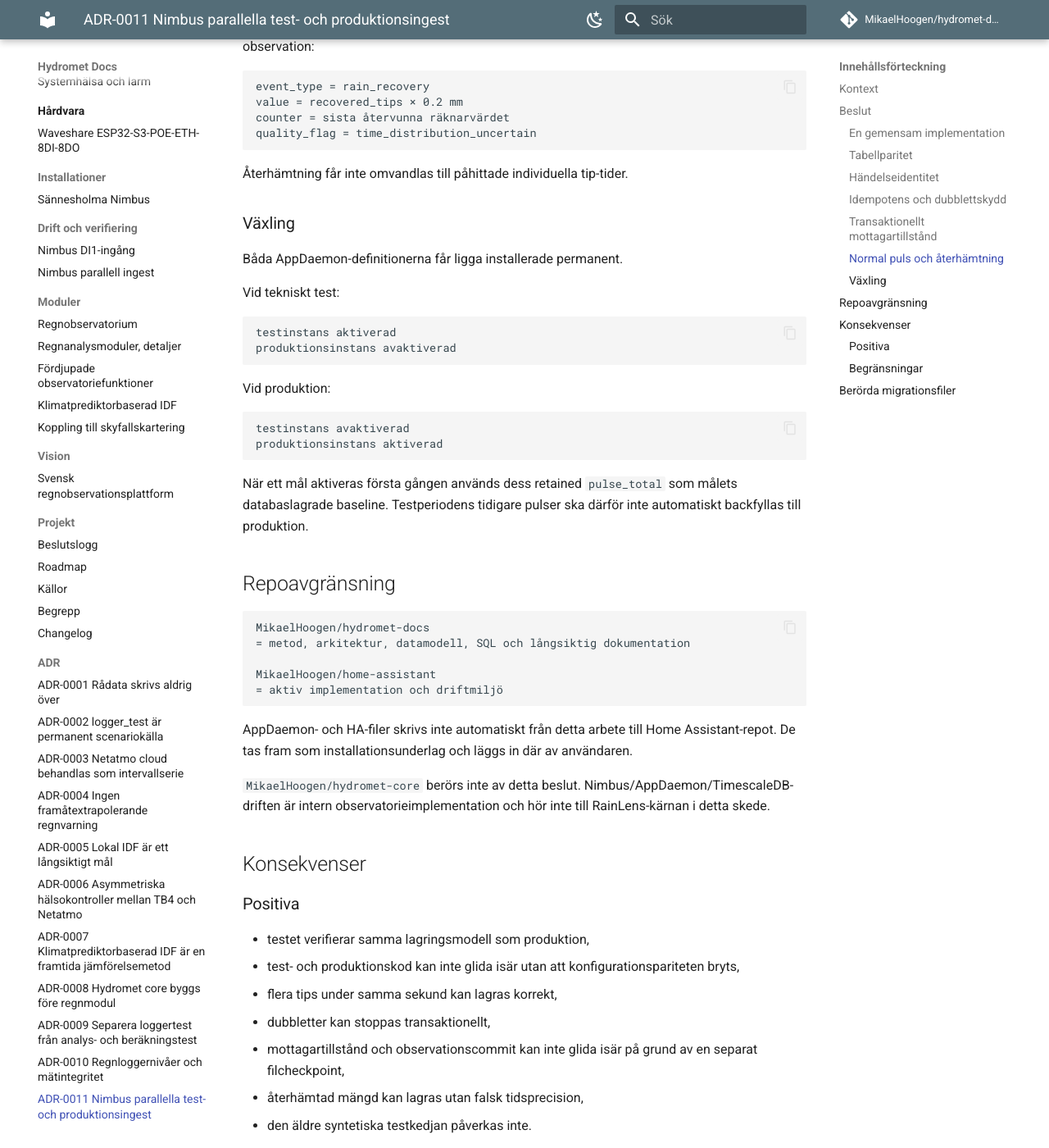
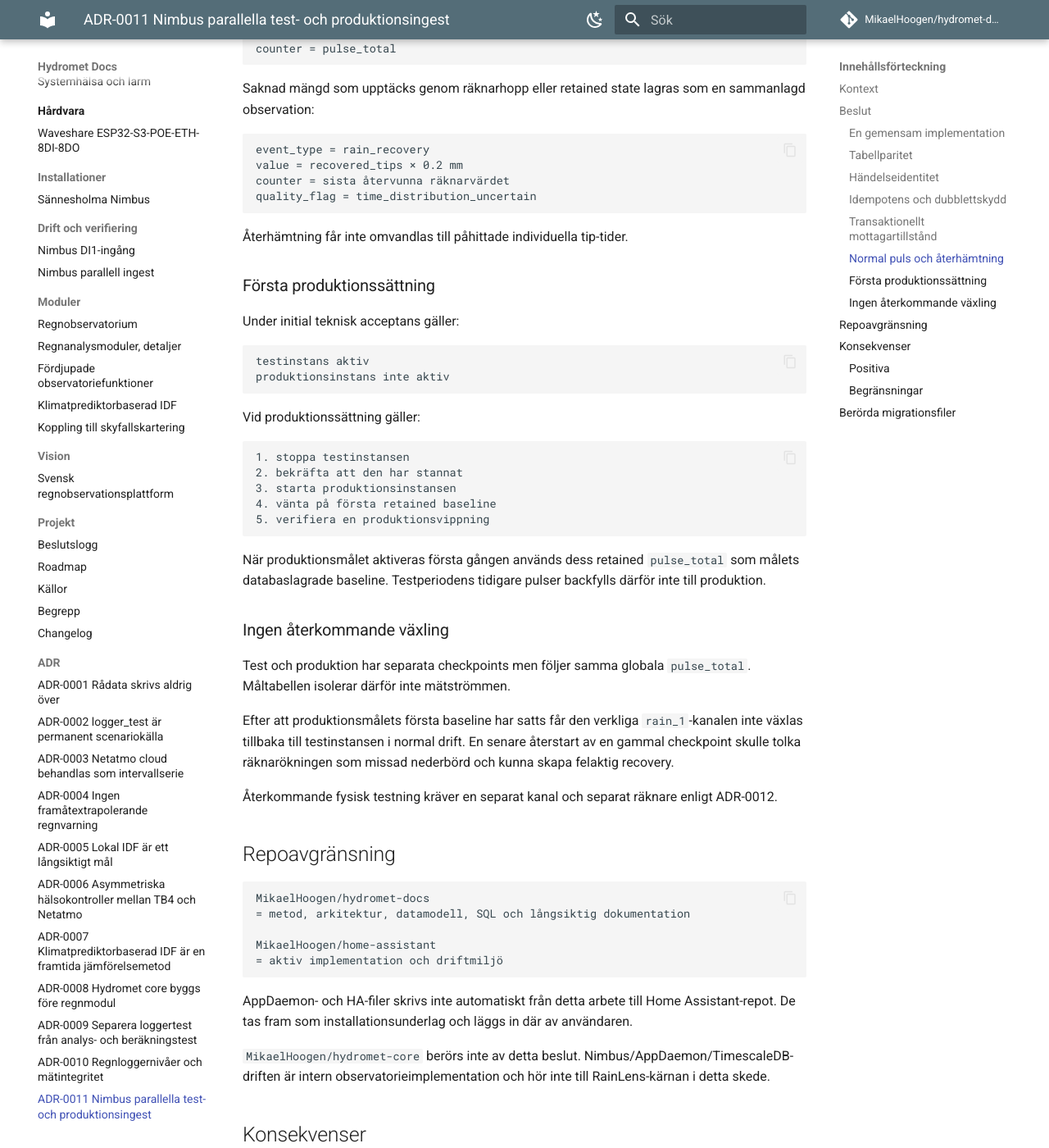
Before and after one commit to MikaelHoogen/hydromet-docs, an MkDocs documentation site: the page built from docs/adr/adr-0011-nimbus-parallel-test-production-ingest.md, in a window 1280 px wide and 1400 px high, scrolled down 3704 px. Shown: the whole window at 82% size. Built offline with MkDocs 1.6.1 and Material for MkDocs 9.7.7, drawn with Linux system fonts in a browser that asks for light colours; comment, search, counter and statistics services are not loaded; some of the changed text lies outside the part shown.

Commit message:
Korrigera Nimbus växlingssemantik

````diff
--- a/docs/adr/adr-0011-nimbus-parallel-test-production-ingest.md
+++ b/docs/adr/adr-0011-nimbus-parallel-test-production-ingest.md
@@ -1,8 +1,8 @@
-# ADR-0011: Nimbus har permanent parallell test- och produktionsingest
+# ADR-0011: Nimbus har gemensam test- och produktionsingest
 
-Status: Antagen
-
+Status: Antagen, växlingssemantiken ersatt av [ADR-0012](adr-0012-one-way-nimbus-cutover-and-reproducible-analysis-tests.md)
 Datum: 2026-07-17
+Korrigerat: 2026-07-19
 
 ## Kontext
 
@@ -16,7 +16,7 @@ KISTERS TB4
 → Hydromet-databas
 ```
 
-Loggerkedjan behöver kunna verifieras återkommande utan att tekniska tester blandas in i produktionsobservationer.
+Loggerkedjan behöver kunna verifieras före produktionssättning utan att tekniska tester blandas in i produktionsobservationer.
 
 Detta beslut gäller inte den äldre syntetiska `logger_test`-kedjan eller historiska tabeller under `public.*`. Den äldre kedjan får fortsätta leva separat.
 
@@ -29,7 +29,7 @@ Dessutom identifierades två tekniska problem i den påbörjade produktionsmodel
 
 ## Beslut
 
-Nimbus ska ha två permanenta ingestmål:
+Nimbus ska ha två tillgängliga ingestmål under acceptans och produktionssättning:
 
 ```text
 Test:
@@ -43,9 +43,11 @@ verklig Nimbus MQTT
 → hydromet.event_observations
 ```
 
+Testmålet används för initial teknisk acceptans. När produktionsmålets första baseline har satts ska den verkliga Nimbus-kanalen stanna i produktion enligt ADR-0012.
+
 ### En gemensam implementation
 
-Det ska finnas en gemensam AppDaemon-klass som kan instansieras två gånger.
+Det ska finnas en gemensam AppDaemon-klass som kan instansieras för test eller produktion.
 
 De två instanserna ska använda samma:
 
@@ -165,25 +167,34 @@ quality_flag = time_distribution_uncertain
 
 Återhämtning får inte omvandlas till påhittade individuella tip-tider.
 
-### Växling
+### Första produktionssättning
 
-Båda AppDaemon-definitionerna får ligga installerade permanent.
-
-Vid tekniskt test:
+Under initial teknisk acceptans gäller:
 
 ```text
-testinstans aktiverad
-produktionsinstans avaktiverad
+testinstans aktiv
+produktionsinstans inte aktiv
 ```
 
-Vid produktion:
+Vid produktionssättning gäller:
 
 ```text
-testinstans avaktiverad
-produktionsinstans aktiverad
+1. stoppa testinstansen
+2. bekräfta att den har stannat
+3. starta produktionsinstansen
+4. vänta på första retained baseline
+5. verifiera en produktionsvippning
 ```
 
-När ett mål aktiveras första gången används dess retained `pulse_total` som målets databaslagrade baseline. Testperiodens tidigare pulser ska därför inte automatiskt backfyllas till produktion.
+När produktionsmålet aktiveras första gången används dess retained `pulse_total` som målets databaslagrade baseline. Testperiodens tidigare pulser backfylls därför inte till produktion.
+
+### Ingen återkommande växling
+
+Test och produktion har separata checkpoints men följer samma globala `pulse_total`. Måltabellen isolerar därför inte mätströmmen.
+
+Efter att produktionsmålets första baseline har satts får den verkliga `rain_1`-kanalen inte växlas tillbaka till testinstansen i normal drift. En senare återstart av en gammal checkpoint skulle tolka räknarökningen som missad nederbörd och kunna skapa felaktig recovery.
+
+Återkommande fysisk testning kräver en separat kanal och separat räknare enligt ADR-0012.
 
 ## Repoavgränsning
 
@@ -209,13 +220,15 @@ AppDaemon- och HA-filer skrivs inte automatiskt från detta arbete till Home Ass
 - dubbletter kan stoppas transaktionellt,
 - mottagartillstånd och observationscommit kan inte glida isär på grund av en separat filcheckpoint,
 - återhämtad mängd kan lagras utan falsk tidsprecision,
+- första produktionssättningen kan göras utan att tidigare testvippningar backfylls,
 - den äldre syntetiska testkedjan påverkas inte.
 
 ### Begränsningar
 
 - Nivå 1 har fortfarande ingen lokal eventjournal och inget backend-ack/replay,
 - exakt tidsfördelning kan gå förlorad under avbrott,
-- växling mellan test och produktion kräver att endast avsett mål är aktivt,
+- endast avsett mål får vara aktivt,
+- testmålet är ett acceptansmål och inte ett permanent A/B-reglage efter produktionssättning,
 - SQL-migrationerna måste verifieras mot den faktiska databasen före AppDaemon-start.
 
 ## Berörda migrationsfiler
````
